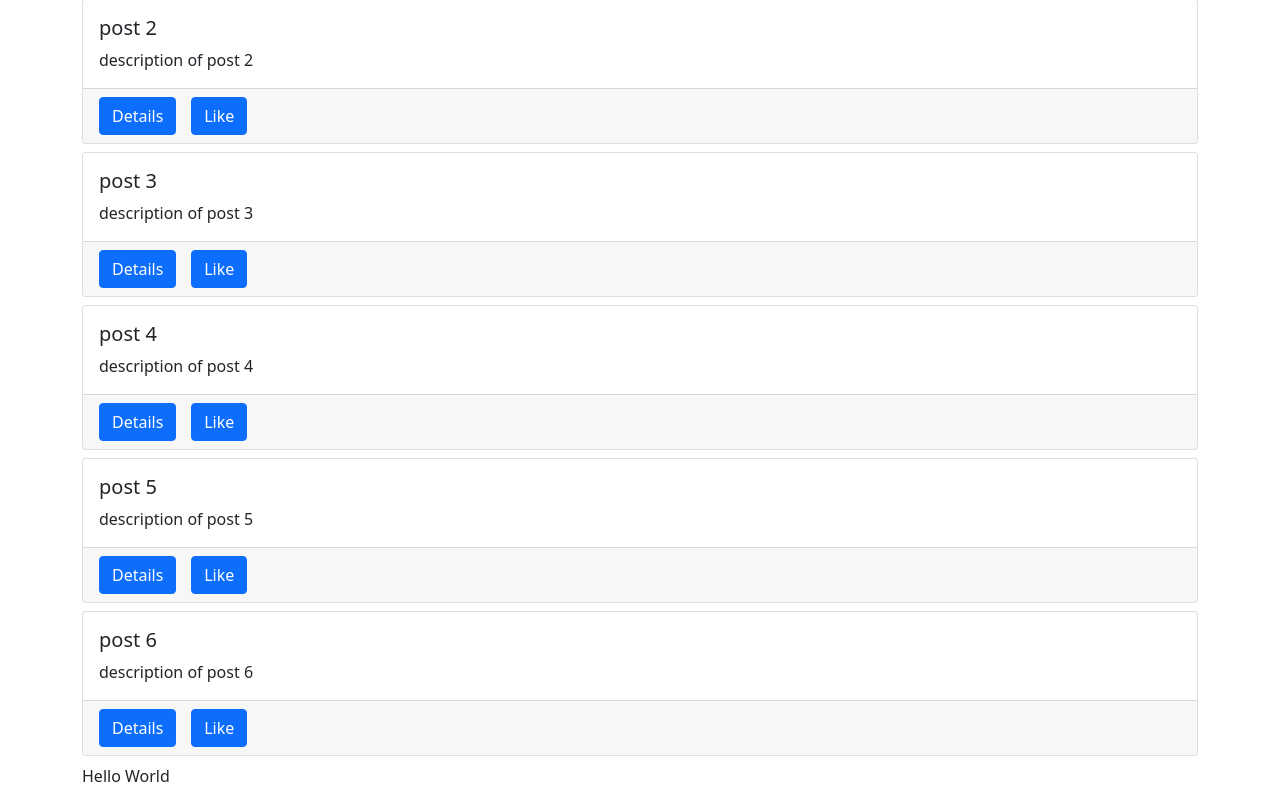
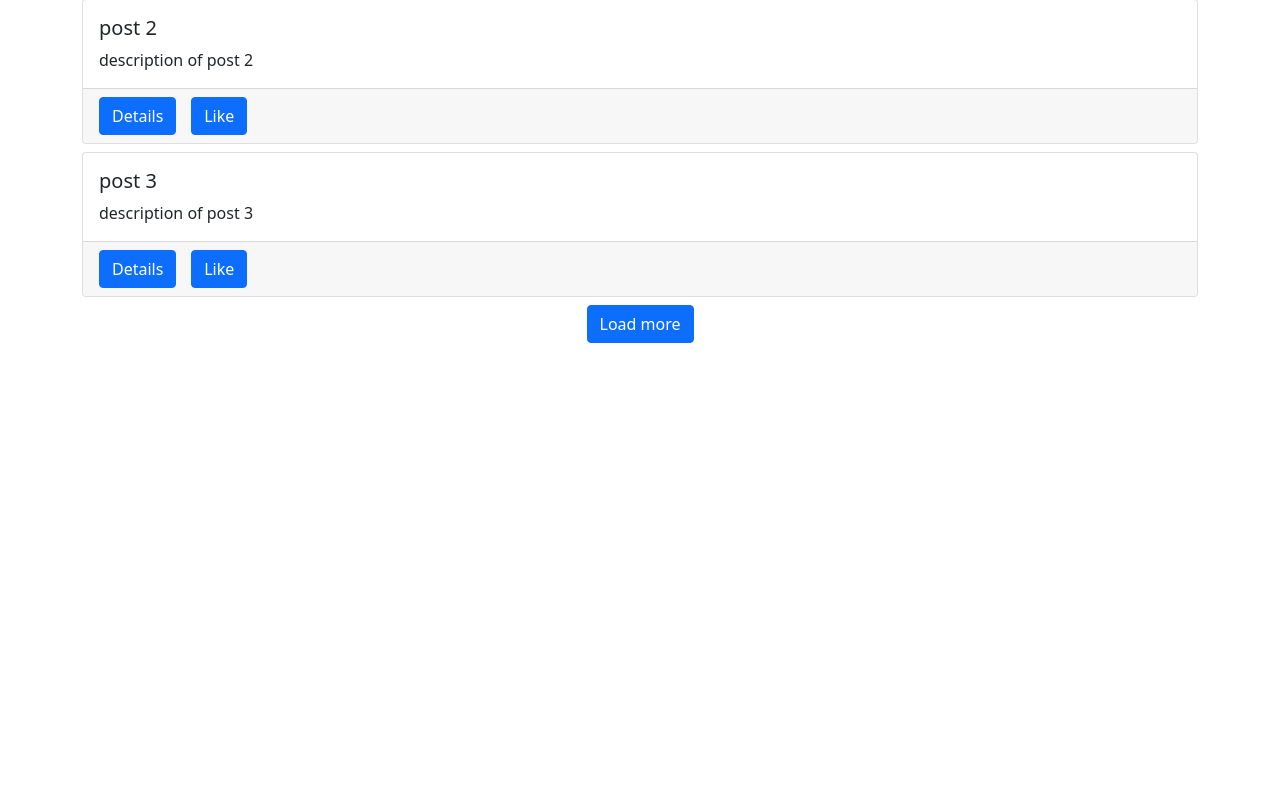
Before and after one commit to MarvelousChester/ksandhu1054_src, a Django app: page / in a window 1280 px wide. Shown: the part 170-958 px from the top of the page. After the commit the page ends 513 px from the top, so only its background shows below. Run offline with Django 5.2, Linux system fonts and the light colour scheme; data comes from the database, SQL or seed files in the repository; data that the repository does not hold is empty; some libraries are stand-ins or nearby versions.

Commit message:
Add Spinner, Add Loading Posts through button

```diff
--- a/posts/static/posts/main.js
+++ b/posts/static/posts/main.js
@@ -1,30 +1,19 @@
-console.log("Hello world");
+const spinnerBox = document.getElementById('spinner-box')
+const loadBtn = document.getElementById('load-btn')
+const postsBox = document.getElementById('posts-box')
+const endBox = document.getElementById('end-box')
 
-const helloWorldBox = document.getElementById('hello-world')
-const postsBox = document.getElementById('posts-box')
-
-//helloWorldBox.innerHTML= 'Hello <b>World</b>'
-
-
-$.ajax({
-    type: 'GET',
-    url: '/hello-world/',
-    success:function(response){
-        console.log('success', response.text)
-        helloWorldBox.textContent = response.text
-    },
-    error: function(error){
-        console.log(error)
-    }
-})
-
+let visible = 3
+const getData = () => {
     $.ajax({
         type: "GET",
-    url: '/data/',
+        url: `/data/${visible}/`, // when you press on button click, this visible grow, 3 to 6, to 9
         success: function(response){
             console.log(response)
             const data = response.data
-        console.log(data)
+
+            setTimeout(()=>{
+                spinnerBox.classList.add('not-visible')
                 data.forEach(element => {
                     postsBox.innerHTML += `
                     <div class="card mb-2">
@@ -45,10 +34,28 @@
                     </div>
 
                     `
-        }, 100);
+                });
+            }, 100)
+            console.log(response.size)
+            if(response.size === 0){
+                endBox.textContent = 'No Posts Added Yet...'
+            }
+            else if(response.size <= visible){
+                loadBtn.classList.add('not-visible')
+                endBox.textContent = 'No more posts to load..'
+            }
         },
         error: function(error){
             console.log(error)
         },
 
     })
+}
+
+loadBtn.addEventListener('click', ()=>{
+    spinnerBox.classList.remove('not-visible')
+    visible += 3
+    getData()
+})
+
+getData()
--- a/posts/templates/posts/main.html
+++ b/posts/templates/posts/main.html
@@ -10,6 +10,13 @@
 {%endblock title%}
 
 {% block content%}
+    <div id="spinner-box" class="text-center">
+        <div class="spinner-border" role="status"></div>
+    </div>
     <div id="posts-box"></div>
-    <div id="hello-world"></div>
+    <div class="text-center mb-3" id="end-box">
+        <button class="btn btn-primary" id="load-btn">Load more</button>
+
+    </div>
+
 {%endblock content%}
--- a/posts/urls.py
+++ b/posts/urls.py
@@ -9,6 +9,6 @@
 
 urlpatterns = [
     path('', post_list_and_create, name='main-board'),
-    path('data/', load_post_data_view, name='posts-data'),
+    path('data/<int:num_posts>/', load_post_data_view, name='posts-data'),
     path('hello-world/', hello_world_view, name='hello-world'),
 ]
--- a/posts/views.py
+++ b/posts/views.py
@@ -7,7 +7,12 @@
     qs = Post.objects.all()
     return render(request, 'posts/main.html', {'qs':qs}) # Will be using the key in the template
 
-def load_post_data_view(request):
+# initialy display 3 posts and then increase them, get lower and upper and then add thme
+def load_post_data_view(request, num_posts):
+    visible = 3
+    upper = num_posts # 9
+    lower = upper - visible # 6
+    size = Post.objects.all().count()
     qs = Post.objects.all()
     data = []
     for obj in qs:
@@ -15,10 +20,11 @@
             'id': obj.id,
             'title': obj.title,
             'body': obj.body,
+            'liked': True if request.user in obj.liked.all() else False,
             'author': obj.author.user.username
         }
         data.append(item)
-    return JsonResponse({'data': data})
+    return JsonResponse({'data':data[lower:upper], 'size': size})
 
 def hello_world_view(request):
     return JsonResponse({'text': 'Hello World'})
```
Lines whose indentation alone changed are shown as unchanged.
